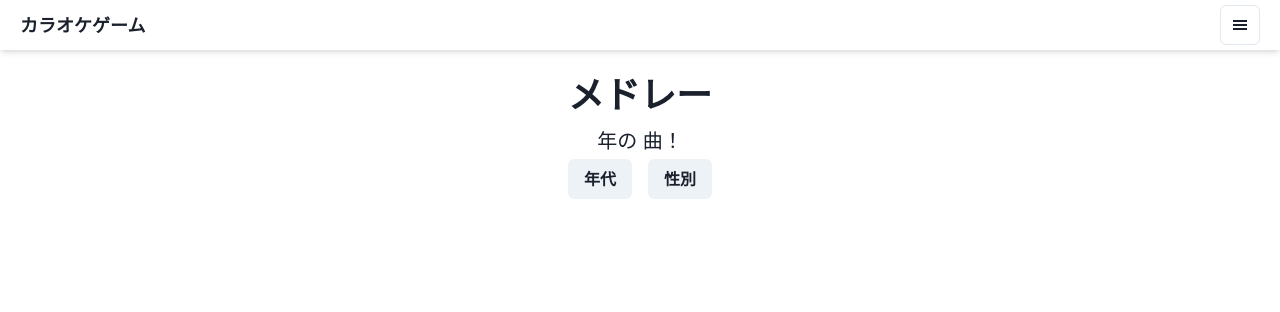
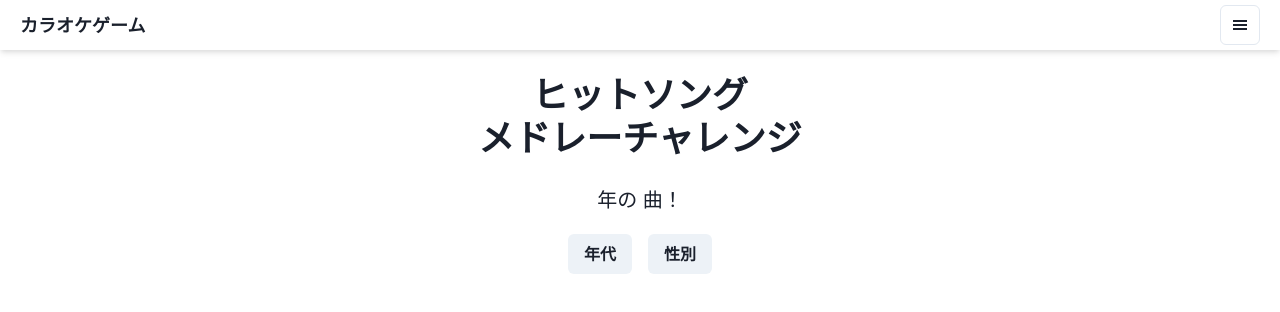
Before and after one commit to Kubbo0308/karaoke_app, a Next.js app: page /medley/hit_song in a window 1280 px wide. Shown: the top 312 px of the page. Built offline with nearby package versions, Linux system fonts and the light colour scheme.

Commit message:
ヒットソングメドレー画面デザイン修正

```diff
--- a/src/app/bingo/cooperation/page.tsx
+++ b/src/app/bingo/cooperation/page.tsx
@@ -42,7 +42,7 @@ export default function Cooperation() {
   };
   return (
     <Container>
-      <Heading textAlign="center">協力</Heading>
+      <Heading textAlign="center">協力ビンゴ</Heading>
       <Box border="1px" borderColor="gray.200" borderRadius={6} p={4} mt={4}>
         <FormLabel label="点数の幅" required={true} />
         <PointsRangeSlider
--- a/src/app/medley/hit_song/page.tsx
+++ b/src/app/medley/hit_song/page.tsx
@@ -17,8 +17,12 @@ export default function Medley() {
   };
   return (
     <>
-      <Heading textAlign="center">メドレー</Heading>
-      <Flex gap="16px" justifyContent="center">
+      <Heading textAlign="center">
+        ヒットソング
+        <br />
+        メドレーチャレンジ
+      </Heading>
+      <Flex gap="16px" justifyContent="center" mt={4}>
         <Text fontSize="20px">
           <chakra.span fontSize="28px" fontWeight={800} color="tomato">
             {age}
@@ -30,7 +34,7 @@ export default function Medley() {
           曲！
         </Text>
       </Flex>
-      <Flex gap="16px" justifyContent="center">
+      <Flex gap="16px" justifyContent="center" mt={4}>
         <Button onClick={getRandomYear}>年代</Button>
         <Button onClick={getRandomGender}>性別</Button>
       </Flex>
--- a/src/app/page.tsx
+++ b/src/app/page.tsx
@@ -6,7 +6,7 @@ export default function Home() {
   return (
     <Container>
       <Heading>カラオケゲーム一覧</Heading>
-      <Flex direction="column" gap="16px">
+      <Flex direction="column" gap="16px" mt={4}>
         <Link as={NextLink} href={PAGE_INFO.COOPERATION.path}>
           ビンゴゲーム（協力）
         </Link>
@@ -14,7 +14,7 @@ export default function Home() {
           ビンゴゲーム（対戦）
         </Link>
         <Link as={NextLink} href={PAGE_INFO.MEDLEY.path}>
-          メドレー歌えるかチャレンジ
+          ヒットソングメドレーチャレンジ
         </Link>
       </Flex>
     </Container>
```
Also changed, not shown: src/fonts/GeistMonoVF.woff (renamed from src/app/fonts/GeistMonoVF.woff), src/fonts/GeistVF.woff (renamed from src/app/fonts/GeistVF.woff).
